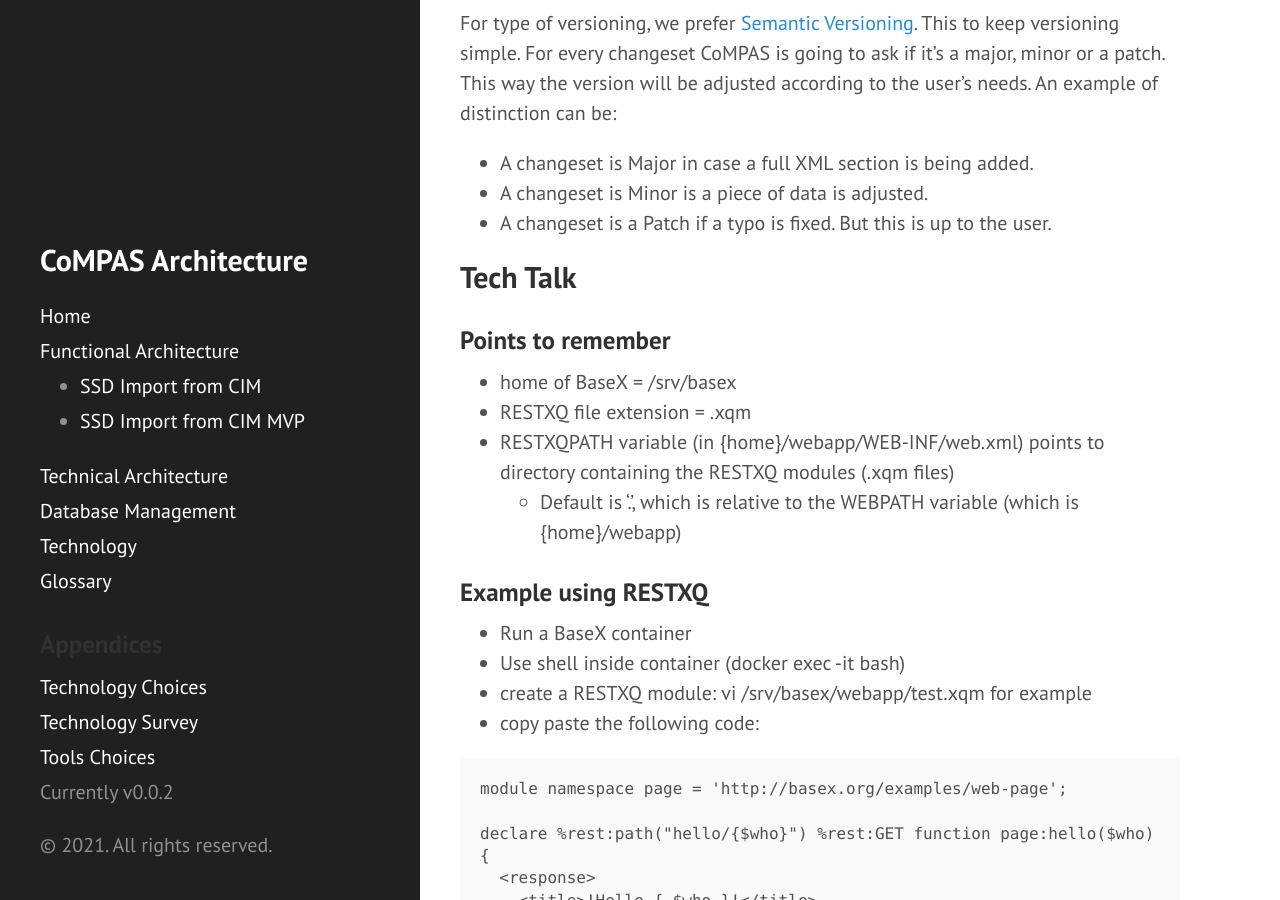
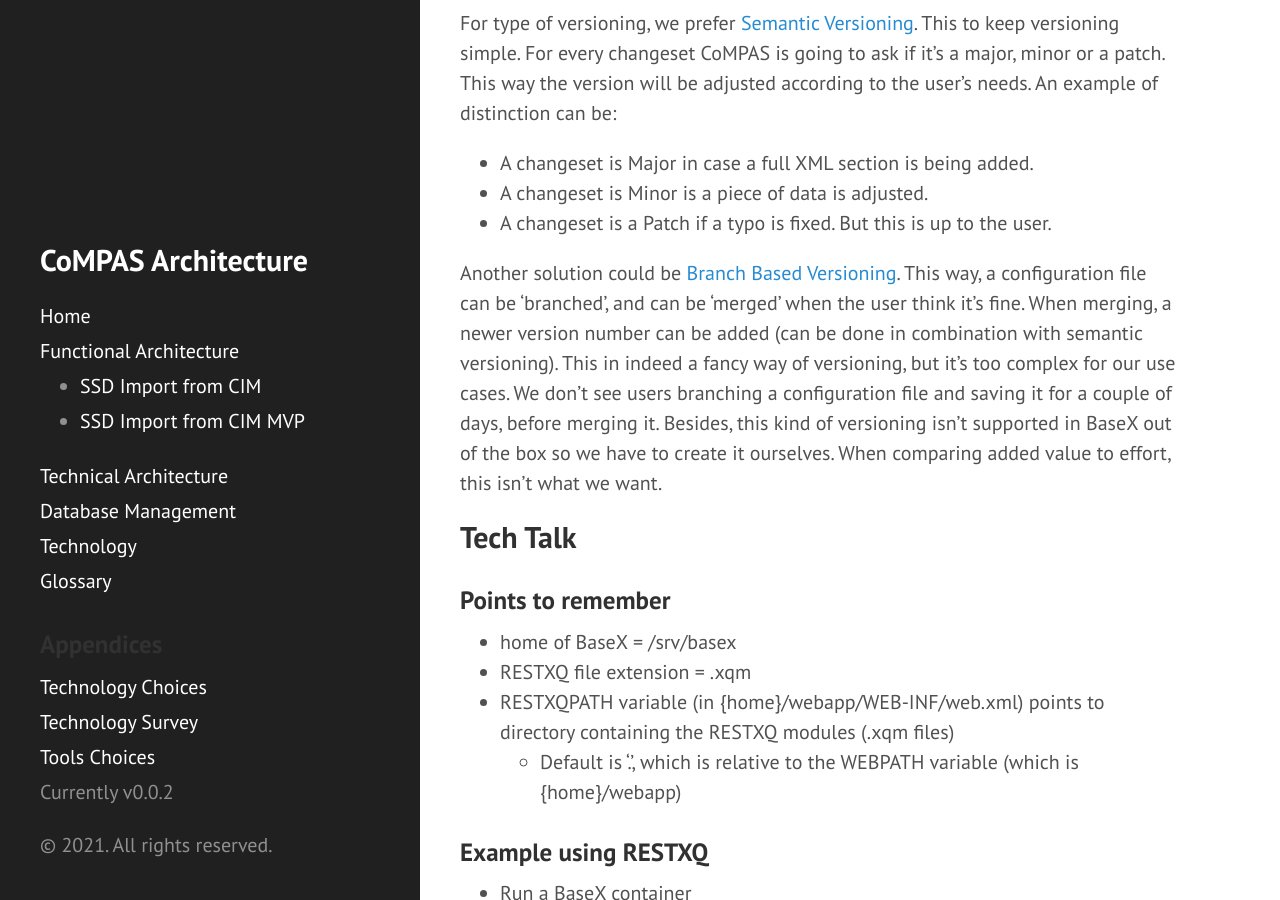
Before and after one commit to com-pas/compas-architecture, a Jekyll site: the page built from DATABASE_MANAGEMENT.md, in a window 1280 px wide and 900 px high, scrolled down 1859 px. Built offline with Jekyll 4.4.1, drawn with Linux system fonts in a browser that asks for light colours; our own code applies the rules of GitHub Pages for plain Markdown files.

Commit message:
Added Branch Based Versioning decision
Signed-off-by: Rob Tjalma <rob@tjalma.com>

```diff
--- a/DATABASE_MANAGEMENT.md
+++ b/DATABASE_MANAGEMENT.md
@@ -32,6 +32,9 @@ For type of versioning, we prefer [Semantic Versioning](https://semver.org/). Th
 - A changeset is Minor is a piece of data is adjusted.
 - A changeset is a Patch if a typo is fixed.
 But this is up to the user.
+
+Another solution could be [Branch Based Versioning](https://simon-maxen.medium.com/branch-based-versioning-5ebf6ca2bccb). This way, a configuration file can be 'branched', and can be 'merged' when the user think it's fine. When merging, a newer version number can be added (can be done in combination with semantic versioning).
+This in indeed a fancy way of versioning, but it's too complex for our use cases. We don't see users branching a configuration file and saving it for a couple of days, before merging it. Besides, this kind of versioning isn't supported in BaseX out of the box so we have to create it ourselves. When comparing added value to effort, this isn't what we want.
 
 ## Tech Talk
 
```
